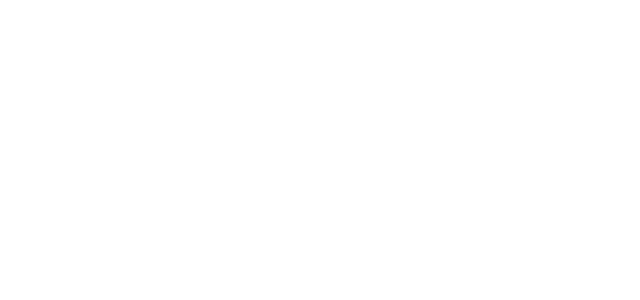
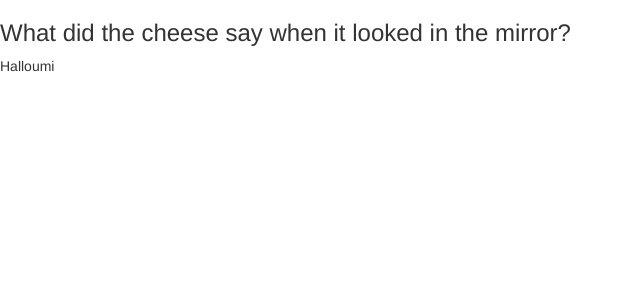
Before and after one commit to lordkoop/angular-tutorial, an Angular app: page /#/joke in a window 1280 px wide. Before the commit this address led to /#/. Shown: the top 300 px of the page, without its empty margins (0-640 px from the left). Built offline with nearby package versions, Linux system fonts and the light colour scheme.

Commit message:
Added new component to play with for loops

```diff
--- a/src/app/app.component.html
+++ b/src/app/app.component.html
@@ -1,3 +1 @@
-<div>
-  <router-outlet></router-outlet>
-</div>
+<router-outlet></router-outlet>
--- a/src/app/joke/joke.component.ts
+++ b/src/app/joke/joke.component.ts
@@ -3,10 +3,16 @@ import { Component } from '@angular/core';
 @Component({
   selector: 'joke',
   template: `
-    <h1>What did the cheese say when it looked in the mirror?</h1>
-    <p>Halloumi?</p>
+    <h3>{{setup}}</h3>
+    <p>{{punchline}}</p>
   `
 })
 export class JokeComponent{
+  setup: string;
+  punchline: string;
 
+  constructor() {
+    this.setup = "What did the cheese say when it looked in the mirror?";
+    this.punchline = "Halloumi";
+  }
 }
--- /dev/null
+++ b/src/app/joke/jokelist.component.html
@@ -0,0 +1,4 @@
+<div class="card card-block" *ngFor="let joke of jokes">
+    <h4 class="card-title">{{joke.setup}}</h4>
+    <p class="card-text">{{joke.punchline}}</p>
+</div>
--- /dev/null
+++ b/src/app/joke/jokelist.component.ts
@@ -0,0 +1,26 @@
+import { Component } from '@angular/core';
+
+@Component({
+    selector: 'joke-list',
+    templateUrl: './jokelist.component.html'
+})
+export class JokeListComponent{
+    jokes: Object[];
+
+    constructor() {
+        this.jokes = [
+            {
+                setup: "What did the cheese say when it looked in the mirror?",
+                punchline: "Hello-Me"
+            },
+            {
+                setup: "What kind of cheese do you use to disguise a small horse?",
+                punchline: "Mask-a-pony"
+            },
+            {
+                setup: "A kid threw a lump of cheddar at me",
+                punchline: "I thought 'That's not very mature'"
+            }
+        ];
+    }
+}
--- a/src/index.html
+++ b/src/index.html
@@ -4,9 +4,11 @@
   <meta charset="utf-8">
   <title>AngularTutorial</title>
   <base href="/">
-
   <meta name="viewport" content="width=device-width, initial-scale=1">
   <link rel="icon" type="image/x-icon" href="favicon.ico">
+  <link rel="stylesheet" href="https://maxcdn.bootstrapcdn.com/bootstrap/3.3.7/css/bootstrap.min.css" integrity="sha384-BVYiiSIFeK1dGmJRAkycuHAHRg32OmUcww7on3RYdg4Va+PmSTsz/K68vbdEjh4u" crossorigin="anonymous">
+  <script src="https://code.jquery.com/jquery-3.2.1.js" integrity="sha256-DZAnKJ/6XZ9si04Hgrsxu/8s717jcIzLy3oi35EouyE=" crossorigin="anonymous"></script>
+  <script src="https://maxcdn.bootstrapcdn.com/bootstrap/3.3.7/js/bootstrap.min.js" integrity="sha384-Tc5IQib027qvyjSMfHjOMaLkfuWVxZxUPnCJA7l2mCWNIpG9mGCD8wGNIcPD7Txa" crossorigin="anonymous"></script>
 </head>
 <body>
   <app-root></app-root>
```
Also changed, not shown: src/app/app.module.ts (+7 -4 lines).
